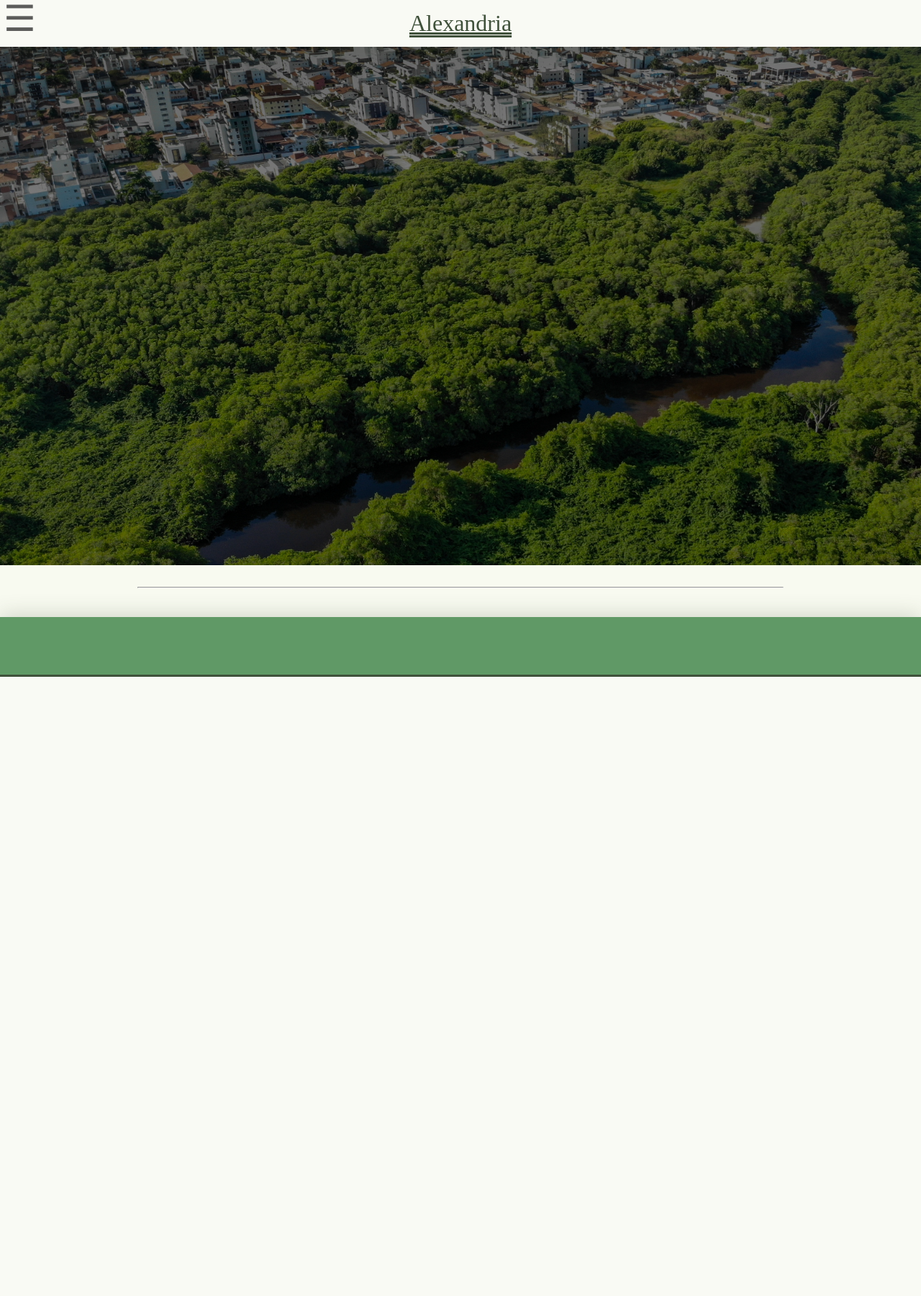
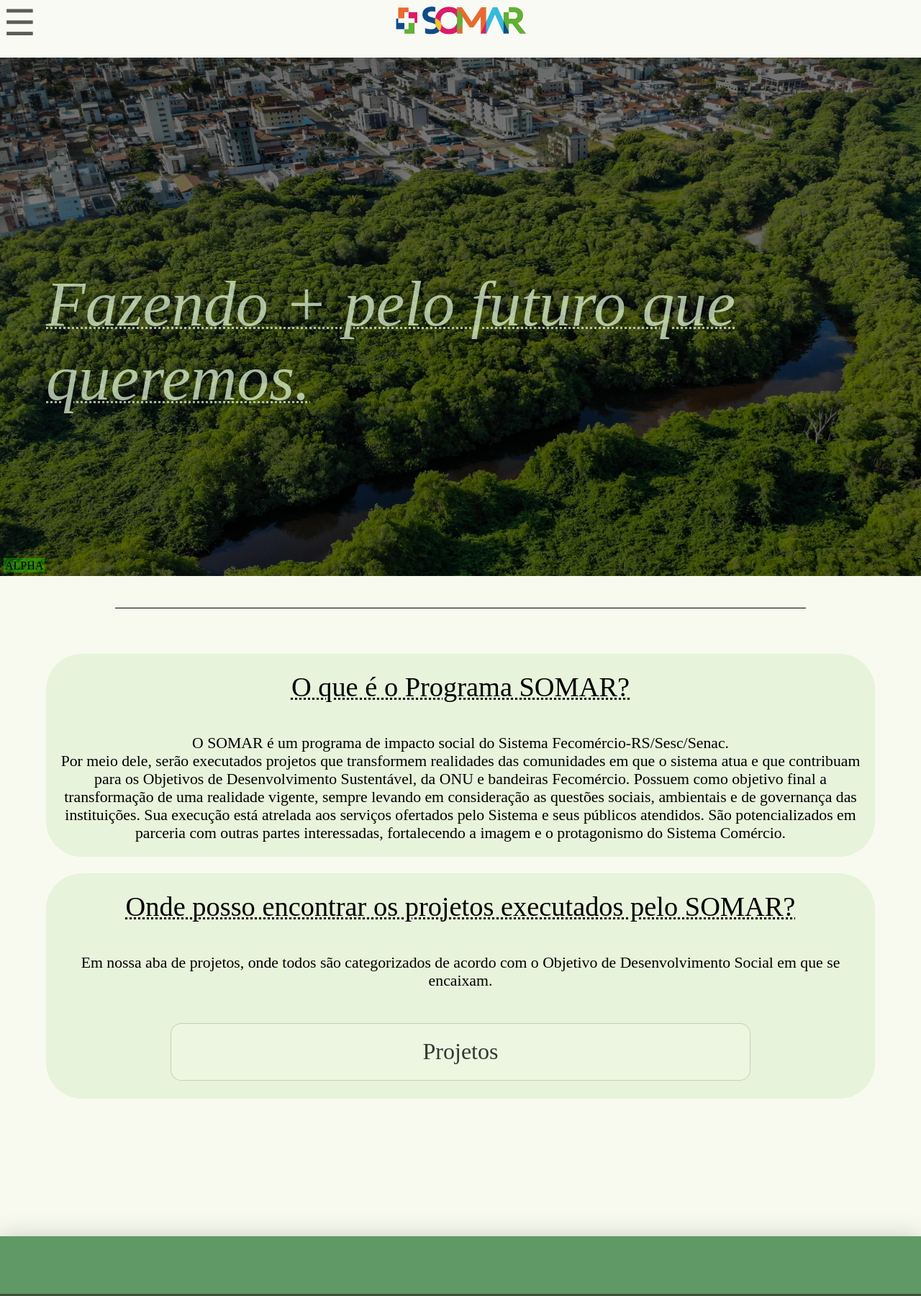
Before and after one commit to Luansr01/project-alexandria, a Django app: page / in a window 1280 px wide. Shown: the whole page at 72% size. Before the commit the page ends 940 px from the top, so only its background shows below. Run offline with Django 4.2, Linux system fonts and the light colour scheme.

Commit message:
primeira versão da página inicial implementada, algumas mudanças de formatação e correções de bugs, além da mudança da logo no banner do site.

```diff
--- a/alexandria/alexandria_site/static/css/stylesheet.css
+++ b/alexandria/alexandria_site/static/css/stylesheet.css
@@ -26,7 +26,7 @@ body{
 }
 
 :root{
-  --bannerSize: 65px;
+  --bannerSize: 10vh;
 
   --shadow: #40513b3a;
   --shadowStrong: #40513b8e;
@@ -81,22 +81,32 @@ body{
 }
 
 .logo{
-  text-align: center;
   margin: 0 auto;
-  vertical-align: middle;
-  line-height: var(--bannerSize);
-  width:fit-content;
-  height: fit-content;
+  margin-top: 0.5vh;
+  width: 15vw;
+  height: 100%;
+  transition: 0.2s;
 }
 
-.logo a{
+.logo:hover{
+  width: 16vw;
+}
+
+.logo img{
+  width: 100%;
+  height: 100%;
+}
+
+
+/* DEPRECATED */
+/* .logo a{
   color: var(--dark);
   text-decoration:underline var(--dark) double;
   font-size:200%;
   font-family: 'Times New Roman';
   font-family:var(--siteMainFont);
   transition: 1s;
-}
+} */
 
 .sidenav {
   height: 100%;
@@ -112,9 +122,10 @@ body{
 }
 
 .sidenav a {
-  padding: 8px 8px 8px 32px;
+  padding: 8px 8px 8px 16px;
   text-decoration: none;
-  font-size: 25px;
+  font-family: 'Times New Roman', Times, serif;
+  font-size: 150%;
   color: #FFFFFF;
   display: block;
   transition: 0.3s;
@@ -127,7 +138,7 @@ body{
 .sidenav .closebtn {
   position: absolute;
   top: 0;
-  right: 25px;
+  right: 10%;
   font-size: 36px;
   margin-left: 50px;
 }
@@ -201,9 +212,9 @@ body{
 }
 
 .content-section .title{
-  margin: 1em;
-  font-size: 2em;
-  text-decoration: underline;
+  margin: 3vh;
+  font-size: 3vw;
+  text-decoration: underline dotted 0.2vw;
 }
 
 .content-section .post{
@@ -223,7 +234,8 @@ body{
 }
 
 .content-section p{
-  font-size: 1.2em;
+  font-family:'Times New Roman', Times, serif;
+  font-size: 1.7vw;
 }
 
 .news{
@@ -284,33 +296,21 @@ body{
 
 }
 
-#txt-one{
-  margin-top: -20px;
-  margin-right: 50%;
-  padding: 25px;
-
+.link-button{
+  background-color: #f8faf050;
+  width: 70%; height: 10vh;
+  font-size: 2.5vw;
+  margin: 2vw;
+  font-family: serif;
+  color:#363636;
+  border: 1px groove var(--shadow);
+  border-radius: 15px;
+  transition: 0.2s;
 }
 
-#img-one{
-
-  padding: 0;
-  width: 50%;
-  margin-left: 0;
-  margin-top: 50px;
-  float: right;
-
-}
-
-#txt-two{
-  margin-top: 20%;
-  margin-left: 50%;
-  padding: 25px;
-}
-
-#img-two{
-  margin-top: 20%;
-  width: 50%;
-  float: left;
+.link-button:hover{
+  background-color: var(--white);
+  cursor: pointer;
 }
 
 /* <- PROJECTS PAGE -> */
@@ -377,7 +377,7 @@ body{
 
 .accordion{
   font-family: 'Times New Roman', Times, serif;
-  font-size: 1.2em;
+  font-size: 1.7vw;
 }
 
 .projects{
--- a/alexandria/alexandria_site/static/js/index.js
+++ b/alexandria/alexandria_site/static/js/index.js
@@ -8,14 +8,6 @@ function openNav() {
 function closeNav() {
     document.getElementById("layoutSidenav").style.width = "0";
     document.getElementById("shade").style.backgroundColor = "#00000000"
-}
-
-function makeBig(size){
-    document.getElementById("logo").style.fontSize = size;
-}
-
-function makeSmall(size){
-    document.getElementById("logo").style.fontSize = size;
 }
 
 function accordionToggleDown(el){
@@ -33,3 +25,8 @@ function accordionNavToggle(el){
     accNavContentEl.innerHTML = accNavContent;
 
 }
+
+function changeSize(el, sizeW, sizeH){
+    el.style.width = sizeW;
+    el.style.height = sizeH;
+}
--- a/alexandria/alexandria_site/templates/alexandria_site/home.html
+++ b/alexandria/alexandria_site/templates/alexandria_site/home.html
@@ -1,13 +1,25 @@
 {% extends 'alexandria_site/layout.html' %}
 
 {%block content%}
-<div class="home-banner">
+<div class="home-banner" style="position:relative;">
+    <p style="font-weight: 0.01; font-style: italic; text-decoration: underline dotted 2.5px;font-size: 7vw; position: absolute; color: #e9ffde; top: 40%; left: 5%; z-index: 20; opacity: 70%; font-family: serif; ">
+        Fazendo + pelo futuro que queremos.
+    </p>
     <img src="../static/bannerimage.jpg"></img>
 </div>
-<br>
-<hr style="width:70%;">
-<div class="sub-content">
-
+<hr style="width:75%; border: none; height: 1px; background-color: black; margin-top: 5vh; margin-bottom: 5vh;">
+<div class="content">
+    <div class="content-section center" style="background-color: #9ad47d30; border-radius: 50px;">
+        <p class="title"> O que é o Programa SOMAR? </p>
+        <p style="font-size: 1.7vw; padding:20px;">O SOMAR é um programa de impacto social do Sistema Fecomércio-RS/Sesc/Senac. <br> Por meio dele, serão executados projetos que transformem realidades das comunidades em que o sistema atua e que contribuam para os Objetivos de Desenvolvimento Sustentável, da ONU e bandeiras Fecomércio.
+            Possuem como objetivo final a transformação de uma realidade vigente, sempre levando em consideração as questões sociais, ambientais e de governança das instituições. Sua execução está atrelada aos serviços ofertados pelo Sistema e seus públicos atendidos.
+            São potencializados em parceria com outras partes interessadas, fortalecendo a imagem e o protagonismo do Sistema Comércio.</p>
+    </div>
+    <div class="content-section center" style="background-color: #9ad47d30; border-radius: 50px; text-align: center;">
+        <p class="title"> Onde posso encontrar os projetos executados pelo SOMAR? </p>
+        <p style="font-size: 1.7vw; padding:20px;"> Em nossa aba de projetos, onde todos são categorizados de acordo com o Objetivo de Desenvolvimento Social em que se encaixam.</p>
+        <a href="{%url 'projects'%}"> <button class="link-button" onmousedown="changeSize(this, '65%', '10vh')" onmouseup="changeSize(this, '70%', '10vh')"> Projetos </button></a>
+    </div>
 
 </div>
 {%endblock%}
--- a/alexandria/alexandria_site/templates/alexandria_site/layout.html
+++ b/alexandria/alexandria_site/templates/alexandria_site/layout.html
@@ -19,7 +19,7 @@
   <header class="banner">
     <div>
       <div class="logo">
-      <a id="logo" href="{% url 'home' %}" onmouseover="makeBig('220%')" onmouseleave="makeSmall('200%')">Alexandria</a>
+      <img id="logo" src="../static/logo-simple.png" alt="LOGO" >
       </div>
     </div>
   </header>
@@ -41,6 +41,8 @@
     {% block content %}
     {% endblock %}
 
-  <footer class="footer"></footer>
+  <footer class="footer">
+    <div style="background-color: #17fc0350; position:fixed; bottom: 5px; left: 5px; width:fit-content; height:fit-content;"><p style="padding:2px; padding-bottom:0px;"> ALPHA </p></div>
+  </footer>
 </body>
 </html>
--- a/alexandria/alexandria_site/templates/alexandria_site/projects.html
+++ b/alexandria/alexandria_site/templates/alexandria_site/projects.html
@@ -2,9 +2,9 @@
 
 {% block content %}
 <div class="content">
-    <div class="content-section center">
+    <div class="content-section center" style="min-width:90vw;">
         <h1 class="title center">Objetivos de Desenvolvimento Sustentável</h1>
-    <p>{% lorem 3 b random %}</p><br>
+    <p>Aqui ficam os projetos executados por meio do programa SOMAR, categorizados todos no Objetivo de Desenvolvimento Social para que o projeto contribui.</p><br>
     </div>
 
     <hr style="width: 60%;">
@@ -25,7 +25,7 @@
                     </div>
                     <div class="hidden content-section" id="{{project}}-content">
                         <p class="title center">{{project}}</p>
-                        <p>{{project.about}}</p>
+                        <p style="font-size: 1.2vw">{{project.about}}</p>
 
                     </div>
                     {% endfor %}
```
Also changed, not shown: alexandria/alexandria_site/migrations/0001_initial.py, alexandria/alexandria_site/static/LOGO.png (added), alexandria/alexandria_site/static/logo-simple.png (added), alexandria/db.sqlite3.
